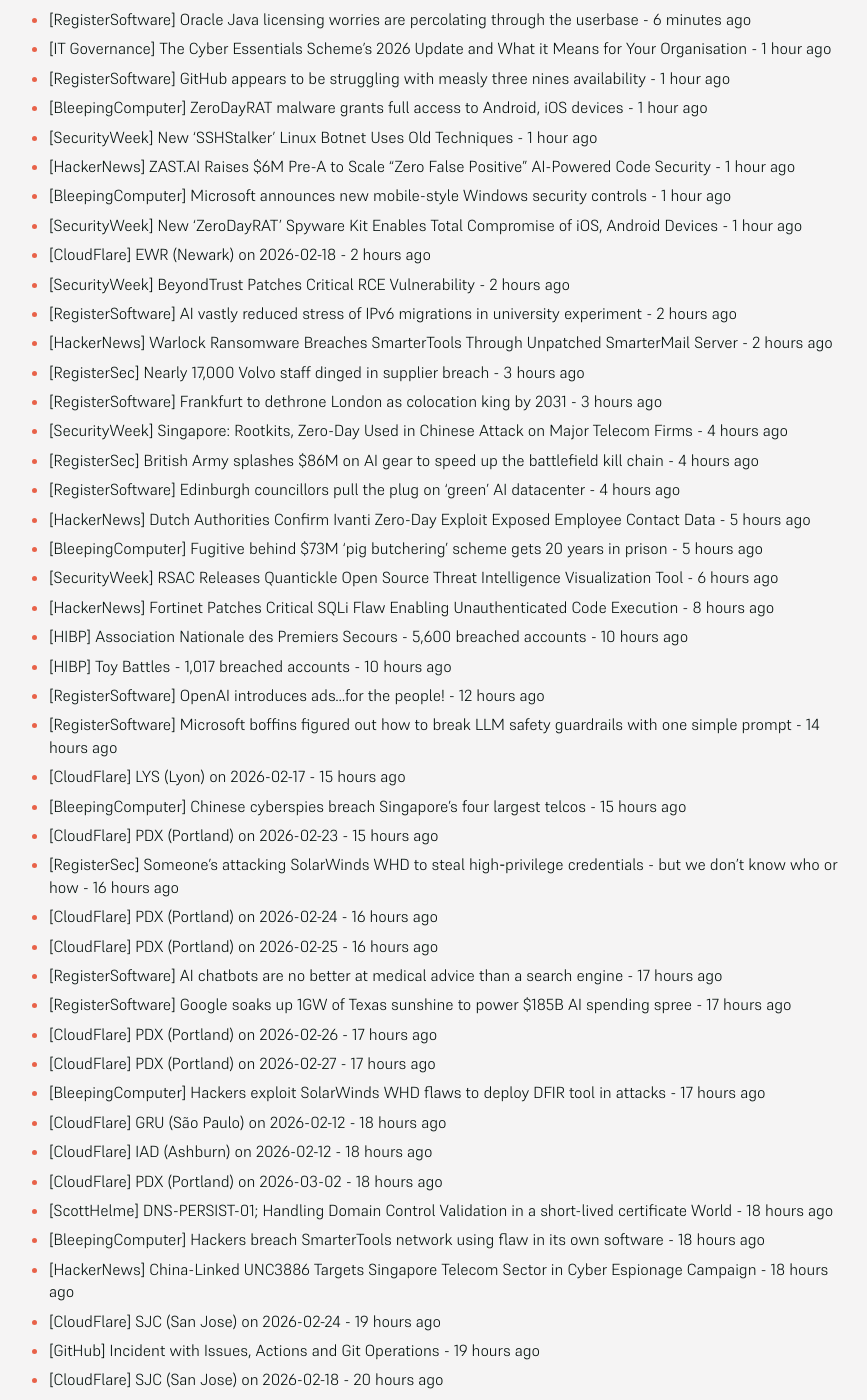
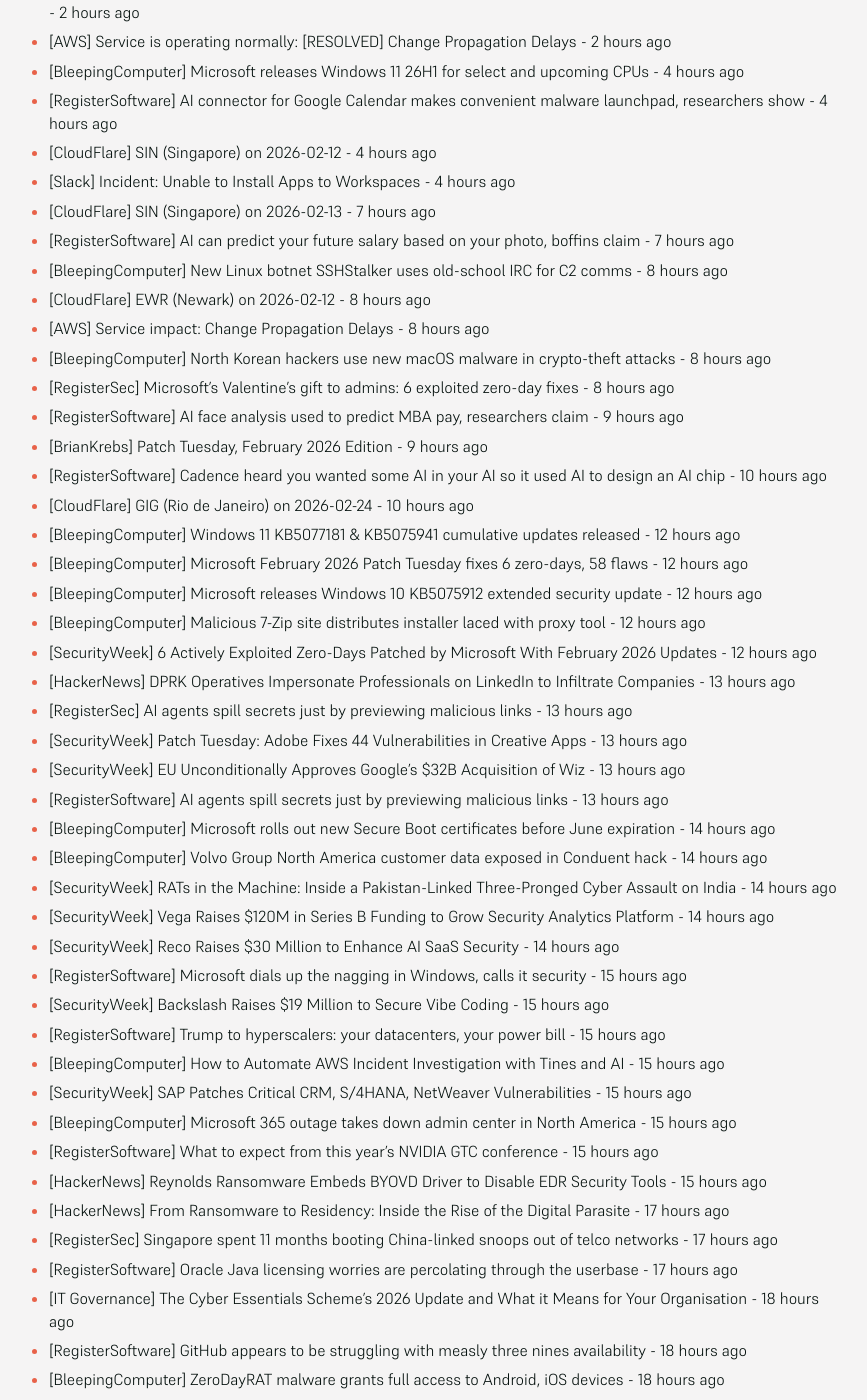
Before and after one commit to SecOpsNews/news, a Jekyll site: the page built from index.md, in a window 1280 px wide and 1400 px high, scrolled down 325 px. Shown: the whole window, without its empty margins (215-1082 px from the left). Built offline with Jekyll 4.4.1, drawn with Linux system fonts in a browser that asks for light colours; some of the changed text lies outside the part shown.

Commit message:
New Feed

```diff
--- a/index.md
+++ b/index.md
@@ -9,69 +9,110 @@ description: Latest Updates
 
 <!-- SecOps start -->
 
-- [HackerNews] From Ransomware to Residency: Inside the Rise of the Digital Parasite - 6 minutes ago
-- [RegisterSec] Singapore spent 11 months booting China-linked snoops out of telco networks - 6 minutes ago
-- [RegisterSoftware] Oracle Java licensing worries are percolating through the userbase - 6 minutes ago
-- [IT Governance] The Cyber Essentials Scheme’s 2026 Update and What it Means for Your Organisation - 1 hour ago
-- [RegisterSoftware] GitHub appears to be struggling with measly three nines availability - 1 hour ago
-- [BleepingComputer] ZeroDayRAT malware grants full access to Android, iOS devices - 1 hour ago
-- [SecurityWeek] New ‘SSHStalker’ Linux Botnet Uses Old Techniques - 1 hour ago
-- [HackerNews] ZAST.AI Raises $6M Pre-A to Scale "Zero False Positive" AI-Powered Code Security - 1 hour ago
-- [BleepingComputer] Microsoft announces new mobile-style Windows security controls - 1 hour ago
-- [SecurityWeek] New ‘ZeroDayRAT’ Spyware Kit Enables Total Compromise of iOS, Android Devices - 1 hour ago
-- [CloudFlare] EWR (Newark) on 2026-02-18 - 2 hours ago
-- [SecurityWeek] BeyondTrust Patches Critical RCE Vulnerability - 2 hours ago
-- [RegisterSoftware] AI vastly reduced stress of IPv6 migrations in university experiment - 2 hours ago
-- [HackerNews] Warlock Ransomware Breaches SmarterTools Through Unpatched SmarterMail Server - 2 hours ago
-- [RegisterSec] Nearly 17,000 Volvo staff dinged in supplier breach - 3 hours ago
-- [RegisterSoftware] Frankfurt to dethrone London as colocation king by 2031 - 3 hours ago
-- [SecurityWeek] Singapore: Rootkits, Zero-Day Used in Chinese Attack on Major Telecom Firms - 4 hours ago
-- [RegisterSec] British Army splashes $86M on AI gear to speed up the battlefield kill chain - 4 hours ago
-- [RegisterSoftware] Edinburgh councillors pull the plug on 'green' AI datacenter - 4 hours ago
-- [HackerNews] Dutch Authorities Confirm Ivanti Zero-Day Exploit Exposed Employee Contact Data - 5 hours ago
-- [BleepingComputer] Fugitive behind $73M 'pig butchering' scheme gets 20 years in prison - 5 hours ago
-- [SecurityWeek] RSAC Releases Quantickle Open Source Threat Intelligence Visualization Tool - 6 hours ago
-- [HackerNews] Fortinet Patches Critical SQLi Flaw Enabling Unauthenticated Code Execution - 8 hours ago
-- [HIBP] Association Nationale des Premiers Secours - 5,600 breached accounts - 10 hours ago
-- [HIBP] Toy Battles - 1,017 breached accounts - 10 hours ago
-- [RegisterSoftware] OpenAI introduces ads...for the people! - 12 hours ago
-- [RegisterSoftware] Microsoft boffins figured out how to break LLM safety guardrails with one simple prompt - 14 hours ago
-- [CloudFlare] LYS (Lyon) on 2026-02-17 - 15 hours ago
-- [BleepingComputer] Chinese cyberspies breach Singapore's four largest telcos - 15 hours ago
-- [CloudFlare] PDX (Portland) on 2026-02-23 - 15 hours ago
-- [RegisterSec] Someone's attacking SolarWinds WHD to steal high‑privilege credentials - but we don't know who or how - 16 hours ago
-- [CloudFlare] PDX (Portland) on 2026-02-24 - 16 hours ago
-- [CloudFlare] PDX (Portland) on 2026-02-25 - 16 hours ago
-- [RegisterSoftware] AI chatbots are no better at medical advice than a search engine - 17 hours ago
-- [RegisterSoftware] Google soaks up 1GW of Texas sunshine to power $185B AI spending spree - 17 hours ago
-- [CloudFlare] PDX (Portland) on 2026-02-26 - 17 hours ago
-- [CloudFlare] PDX (Portland) on 2026-02-27 - 17 hours ago
-- [BleepingComputer] Hackers exploit SolarWinds WHD flaws to deploy DFIR tool in attacks - 17 hours ago
-- [CloudFlare] GRU (São Paulo) on 2026-02-12 - 18 hours ago
-- [CloudFlare] IAD (Ashburn) on 2026-02-12 - 18 hours ago
-- [CloudFlare] PDX (Portland) on 2026-03-02 - 18 hours ago
-- [ScottHelme] DNS-PERSIST-01; Handling Domain Control Validation in a short-lived certificate World - 18 hours ago
-- [BleepingComputer] Hackers breach SmarterTools network using flaw in its own software - 18 hours ago
-- [HackerNews] China-Linked UNC3886 Targets Singapore Telecom Sector in Cyber Espionage Campaign - 18 hours ago
-- [CloudFlare] SJC (San Jose) on 2026-02-24 - 19 hours ago
-- [GitHub] Incident with Issues, Actions and Git Operations - 19 hours ago
-- [CloudFlare] SJC (San Jose) on 2026-02-18 - 20 hours ago
-- [RegisterSoftware] Anthropic's Claude Opus 4.6 spends $20K trying to write a C compiler - 21 hours ago
-- [RegisterSoftware] More than 135,000 OpenClaw instances exposed to internet in latest vibe-coded disaster - 21 hours ago
-- [SecurityWeek] Lema AI Emerges From Stealth With $24 Million to Tackle Third-Party Risk - 21 hours ago
-- [RegisterSec] More than 135,000 OpenClaw instances exposed to internet in latest vibe-coded disaster - 21 hours ago
-- [CloudFlare] PDX (Portland) on 2026-02-12 - 21 hours ago
-- [IT Governance] Ransomware - 21 hours ago
-- [RegisterSoftware] AI.com goes for $70M as crypto boss bets big on buzzword bubble - 21 hours ago
-- [GitHub] Notifications are delayed - 22 hours ago
-- [GitHub] Copilot Policy Propagation Delays - 22 hours ago
-- [CloudFlare] PDX (Portland) on 2026-02-13 - 22 hours ago
-- [CloudFlare] PDX (Portland) on 2026-02-17 - 22 hours ago
-- [RegisterSec] Dutch data watchdog snitches on itself after getting caught in Ivanti zero-day attacks - 22 hours ago
-- [HackerNews] SolarWinds Web Help Desk Exploited for RCE in Multi-Stage Attacks on Exposed Servers - 22 hours ago
-- [BleepingComputer] Password guessing without AI: How attackers build targeted wordlists - 22 hours ago
-- [CloudFlare] GIG (Rio de Janeiro) on 2026-02-18 - 23 hours ago
-- [CloudFlare] GIG (Rio de Janeiro) on 2026-02-19 - 23 hours ago
+- [HackerNews] North Korea-Linked UNC1069 Uses AI Lures to Attack Cryptocurrency Organizations - 9 minutes ago
+- [RegisterSoftware] Open Compute taps IOWN to help design distributed datacenters and a 'computing continuum' - 2 hours ago
+- [AWS] Service is operating normally: [RESOLVED] Change Propagation Delays - 2 hours ago
+- [BleepingComputer] Microsoft releases Windows 11 26H1 for select and upcoming CPUs - 4 hours ago
+- [RegisterSoftware] AI connector for Google Calendar makes convenient malware launchpad, researchers show - 4 hours ago
+- [CloudFlare] SIN (Singapore) on 2026-02-12 - 4 hours ago
+- [Slack] Incident: Unable to Install Apps to Workspaces - 4 hours ago
+- [CloudFlare] SIN (Singapore) on 2026-02-13 - 7 hours ago
+- [RegisterSoftware] AI can predict your future salary based on your photo, boffins claim - 7 hours ago
+- [BleepingComputer] New Linux botnet SSHStalker uses old-school IRC for C2 comms - 8 hours ago
+- [CloudFlare] EWR (Newark) on 2026-02-12 - 8 hours ago
+- [AWS] Service impact: Change Propagation Delays - 8 hours ago
+- [BleepingComputer] North Korean hackers use new macOS malware in crypto-theft attacks - 8 hours ago
+- [RegisterSec] Microsoft's Valentine's gift to admins: 6 exploited zero-day fixes - 8 hours ago
+- [RegisterSoftware] AI face analysis used to predict MBA pay, researchers claim - 9 hours ago
+- [BrianKrebs] Patch Tuesday, February 2026 Edition - 9 hours ago
+- [RegisterSoftware] Cadence heard you wanted some AI in your AI so it used AI to design an AI chip - 10 hours ago
+- [CloudFlare] GIG (Rio de Janeiro) on 2026-02-24 - 10 hours ago
+- [BleepingComputer] Windows 11 KB5077181 & KB5075941 cumulative updates released - 12 hours ago
+- [BleepingComputer] Microsoft February 2026 Patch Tuesday fixes 6 zero-days, 58 flaws - 12 hours ago
+- [BleepingComputer] Microsoft releases Windows 10 KB5075912 extended security update - 12 hours ago
+- [BleepingComputer] Malicious 7-Zip site distributes installer laced with proxy tool - 12 hours ago
+- [SecurityWeek] 6 Actively Exploited Zero-Days Patched by Microsoft With February 2026 Updates - 12 hours ago
+- [HackerNews] DPRK Operatives Impersonate Professionals on LinkedIn to Infiltrate Companies - 13 hours ago
+- [RegisterSec] AI agents spill secrets just by previewing malicious links - 13 hours ago
+- [SecurityWeek] Patch Tuesday: Adobe Fixes 44 Vulnerabilities in Creative Apps - 13 hours ago
+- [SecurityWeek] EU Unconditionally Approves Google’s $32B Acquisition of Wiz - 13 hours ago
+- [RegisterSoftware] AI agents spill secrets just by previewing malicious links - 13 hours ago
+- [BleepingComputer] Microsoft rolls out new Secure Boot certificates before June expiration - 14 hours ago
+- [BleepingComputer] Volvo Group North America customer data exposed in Conduent hack - 14 hours ago
+- [SecurityWeek] RATs in the Machine: Inside a Pakistan-Linked Three-Pronged Cyber Assault on India - 14 hours ago
+- [SecurityWeek] Vega Raises $120M in Series B Funding to Grow Security Analytics Platform - 14 hours ago
+- [SecurityWeek] Reco Raises $30 Million to Enhance AI SaaS Security - 14 hours ago
+- [RegisterSoftware] Microsoft dials up the nagging in Windows, calls it security - 15 hours ago
+- [SecurityWeek] Backslash Raises $19 Million to Secure Vibe Coding - 15 hours ago
+- [RegisterSoftware] Trump to hyperscalers: your datacenters, your power bill - 15 hours ago
+- [BleepingComputer] How to Automate AWS Incident Investigation with Tines and AI - 15 hours ago
+- [SecurityWeek] SAP Patches Critical CRM, S/4HANA, NetWeaver Vulnerabilities - 15 hours ago
+- [BleepingComputer] Microsoft 365 outage takes down admin center in North America - 15 hours ago
+- [RegisterSoftware] What to expect from this year’s NVIDIA GTC conference - 15 hours ago
+- [HackerNews] Reynolds Ransomware Embeds BYOVD Driver to Disable EDR Security Tools - 15 hours ago
+- [HackerNews] From Ransomware to Residency: Inside the Rise of the Digital Parasite - 17 hours ago
+- [RegisterSec] Singapore spent 11 months booting China-linked snoops out of telco networks - 17 hours ago
+- [RegisterSoftware] Oracle Java licensing worries are percolating through the userbase - 17 hours ago
+- [IT Governance] The Cyber Essentials Scheme’s 2026 Update and What it Means for Your Organisation - 18 hours ago
+- [RegisterSoftware] GitHub appears to be struggling with measly three nines availability - 18 hours ago
+- [BleepingComputer] ZeroDayRAT malware grants full access to Android, iOS devices - 18 hours ago
+- [SecurityWeek] New ‘SSHStalker’ Linux Botnet Uses Old Techniques - 18 hours ago
+- [HackerNews] ZAST.AI Raises $6M Pre-A to Scale "Zero False Positive" AI-Powered Code Security - 18 hours ago
+- [BleepingComputer] Microsoft announces new mobile-style Windows security controls - 18 hours ago
+- [SecurityWeek] New ‘ZeroDayRAT’ Spyware Kit Enables Total Compromise of iOS, Android Devices - 18 hours ago
+- [CloudFlare] EWR (Newark) on 2026-02-18 - 19 hours ago
+- [SecurityWeek] BeyondTrust Patches Critical RCE Vulnerability - 19 hours ago
+- [RegisterSoftware] AI vastly reduced stress of IPv6 migrations in university experiment - 19 hours ago
+- [HackerNews] Warlock Ransomware Breaches SmarterTools Through Unpatched SmarterMail Server - 19 hours ago
+- [RegisterSec] Nearly 17,000 Volvo staff dinged in supplier breach - 20 hours ago
+- [RegisterSoftware] Frankfurt to dethrone London as colocation king by 2031 - 20 hours ago
+- [SecurityWeek] Singapore: Rootkits, Zero-Day Used in Chinese Attack on Major Telecom Firms - 21 hours ago
+- [RegisterSec] British Army splashes $86M on AI gear to speed up the battlefield kill chain - 21 hours ago
+- [RegisterSoftware] Edinburgh councillors pull the plug on 'green' AI datacenter - 21 hours ago
+- [HackerNews] Dutch Authorities Confirm Ivanti Zero-Day Exploit Exposed Employee Contact Data - 22 hours ago
+- [BleepingComputer] Fugitive behind $73M 'pig butchering' scheme gets 20 years in prison - 22 hours ago
+- [SecurityWeek] RSAC Releases Quantickle Open Source Threat Intelligence Visualization Tool - 23 hours ago
+- [HackerNews] Fortinet Patches Critical SQLi Flaw Enabling Unauthenticated Code Execution - 1 day ago
+- [HIBP] Association Nationale des Premiers Secours - 5,600 breached accounts - 1 day ago
+- [HIBP] Toy Battles - 1,017 breached accounts - 1 day ago
+- [RegisterSoftware] OpenAI introduces ads...for the people! - 1 day ago
+- [RegisterSoftware] Microsoft boffins figured out how to break LLM safety guardrails with one simple prompt - 1 day ago
+- [CloudFlare] LYS (Lyon) on 2026-02-17 - 1 day ago
+- [BleepingComputer] Chinese cyberspies breach Singapore's four largest telcos - 1 day ago
+- [CloudFlare] PDX (Portland) on 2026-02-23 - 1 day ago
+- [RegisterSec] Someone's attacking SolarWinds WHD to steal high‑privilege credentials - but we don't know who or how - 1 day ago
+- [CloudFlare] PDX (Portland) on 2026-02-24 - 1 day ago
+- [CloudFlare] PDX (Portland) on 2026-02-25 - 1 day ago
+- [RegisterSoftware] AI chatbots are no better at medical advice than a search engine - 1 day ago
+- [RegisterSoftware] Google soaks up 1GW of Texas sunshine to power $185B AI spending spree - 1 day ago
+- [CloudFlare] PDX (Portland) on 2026-02-26 - 1 day ago
+- [CloudFlare] PDX (Portland) on 2026-02-27 - 1 day ago
+- [BleepingComputer] Hackers exploit SolarWinds WHD flaws to deploy DFIR tool in attacks - 1 day ago
+- [CloudFlare] GRU (São Paulo) on 2026-02-12 - 1 day ago
+- [CloudFlare] IAD (Ashburn) on 2026-02-12 - 1 day ago
+- [CloudFlare] PDX (Portland) on 2026-03-02 - 1 day ago
+- [ScottHelme] DNS-PERSIST-01; Handling Domain Control Validation in a short-lived certificate World - 1 day ago
+- [BleepingComputer] Hackers breach SmarterTools network using flaw in its own software - 1 day ago
+- [HackerNews] China-Linked UNC3886 Targets Singapore Telecom Sector in Cyber Espionage Campaign - 1 day ago
+- [CloudFlare] SJC (San Jose) on 2026-02-24 - 1 day ago
+- [GitHub] Incident with Issues, Actions and Git Operations - 1 day ago
+- [CloudFlare] SJC (San Jose) on 2026-02-18 - 1 day ago
+- [RegisterSoftware] Anthropic's Claude Opus 4.6 spends $20K trying to write a C compiler - 1 day ago
+- [RegisterSoftware] More than 135,000 OpenClaw instances exposed to internet in latest vibe-coded disaster - 1 day ago
+- [SecurityWeek] Lema AI Emerges From Stealth With $24 Million to Tackle Third-Party Risk - 1 day ago
+- [RegisterSec] More than 135,000 OpenClaw instances exposed to internet in latest vibe-coded disaster - 1 day ago
+- [CloudFlare] PDX (Portland) on 2026-02-12 - 1 day ago
+- [IT Governance] Ransomware - 1 day ago
+- [RegisterSoftware] AI.com goes for $70M as crypto boss bets big on buzzword bubble - 1 day ago
+- [GitHub] Notifications are delayed - 1 day ago
+- [GitHub] Copilot Policy Propagation Delays - 1 day ago
+- [CloudFlare] PDX (Portland) on 2026-02-13 - 1 day ago
+- [CloudFlare] PDX (Portland) on 2026-02-17 - 1 day ago
+- [RegisterSec] Dutch data watchdog snitches on itself after getting caught in Ivanti zero-day attacks - 1 day ago
+- [HackerNews] SolarWinds Web Help Desk Exploited for RCE in Multi-Stage Attacks on Exposed Servers - 1 day ago
+- [BleepingComputer] Password guessing without AI: How attackers build targeted wordlists - 1 day ago
+- [CloudFlare] GIG (Rio de Janeiro) on 2026-02-18 - 1 day ago
+- [CloudFlare] GIG (Rio de Janeiro) on 2026-02-19 - 1 day ago
 - [HackerNews] ⚡ Weekly Recap: AI Skill Malware, 31Tbps DDoS, Notepad++ Hack, LLM Backdoors and More - 1 day ago
 - [RegisterSec] Taiwan tells Uncle Sam its chip ecosystem ain't going anywhere - 1 day ago
 - [SecurityWeek] Outtake Raises $40 Million to Bolster Digital Trust Against AI-Driven Threats - 1 day ago
@@ -105,18 +146,10 @@ description: Latest Updates
 - [CloudFlare] OSL (Oslo) on 2026-02-12 - 1 day ago
 - [GitHub] Degraded Performance in Webhooks API and UI, Pull Requests - 1 day ago
 - [CloudFlare] PDX (Portland) on 2026-02-18 - 1 day ago
-- [CloudFlare] PDX (Portland) on 2026-02-19 - 1 day ago
-- [CloudFlare] PDX (Portland) on 2026-02-20 - 1 day ago
-- [TroyHunt] Weekly Update 490 - 1 day ago
-- [RegisterSec] Indian police commissioner wants ID cards for AI agents - 1 day ago
-- [RegisterSoftware] Indian police commissioner wants ID cards for AI agents - 1 day ago
-- [CloudFlare] SIN (Singapore) on 2026-02-20 - 1 day ago
-- [RegisterSoftware] Linus Torvalds keeps his ‘fingers and toes’ rule by decreeing next Linux will be version 7.0 - 1 day ago
-- [CloudFlare] DUS (Düsseldorf) on 2026-02-16 - 1 day ago
-- [RegisterSec] Telcos aren't saying how they fought back against China's Salt Typhoon attacks - 1 day ago
-- [RegisterSoftware] This dev made a Llama with three inference engines - 1 day ago
-- [BleepingComputer] New tool blocks imposter attacks disguised as safe commands - 1 day ago
-- [RegisterSoftware] Three AI engines walk into a bar in single file... - 1 day ago
+- [CloudFlare] PDX (Portland) on 2026-02-19 - 2 days ago
+- [CloudFlare] PDX (Portland) on 2026-02-20 - 2 days ago
+- [BleepingComputer] New tool blocks imposter attacks disguised as safe commands - 2 days ago
+- [RegisterSoftware] Three AI engines walk into a bar in single file... - 2 days ago
 - [DataBreaches] Russian-linked hackers appear to have launched a crippling cyberattack on Western New Mexico University - 9 months ago
 - [DataBreaches] SK Telecom vows to take full responsibility for damage from recent data leak - 9 months ago
 - [HackerNews] Storm-1977 Hits Education Clouds with AzureChecker, Deploys 200+ Crypto Mining Containers - 9 months ago
```
